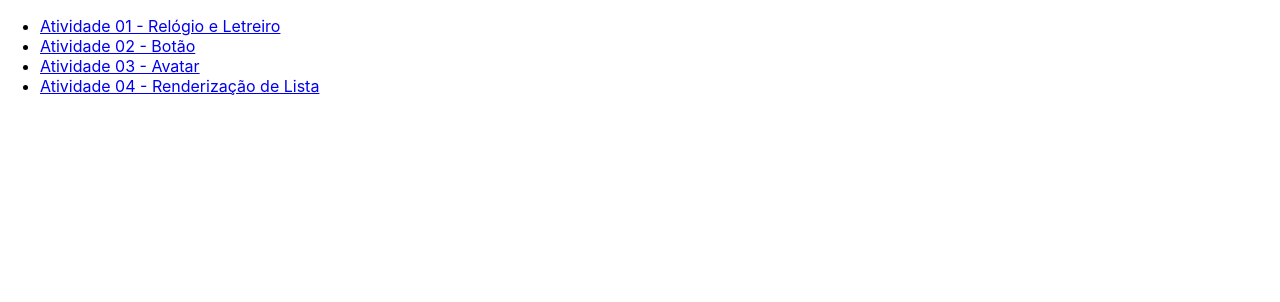
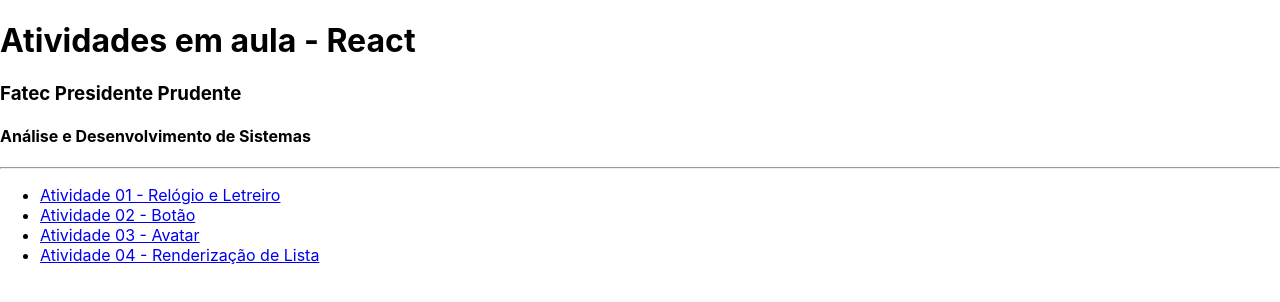
Before and after one commit to rogermsouza/engReact, a React (Create React App) app: page / in a window 1280 px wide. Shown: the top 302 px of the page. Built offline with nearby package versions, Linux system fonts and the light colour scheme.

Commit message:
Atividades 3 e 4 - Home Atualizado

```diff
--- a/src/Home.js
+++ b/src/Home.js
@@ -4,6 +4,10 @@ import { Link } from "react-router-dom";
 const Home = () => {
     return(
         <div>
+            <h1>Atividades em aula - React</h1>
+            <h3>Fatec Presidente Prudente</h3>
+            <h4>Análise e Desenvolvimento de Sistemas</h4>
+            <hr></hr>
             <nav>
                 <ul>
                     <li>
```
